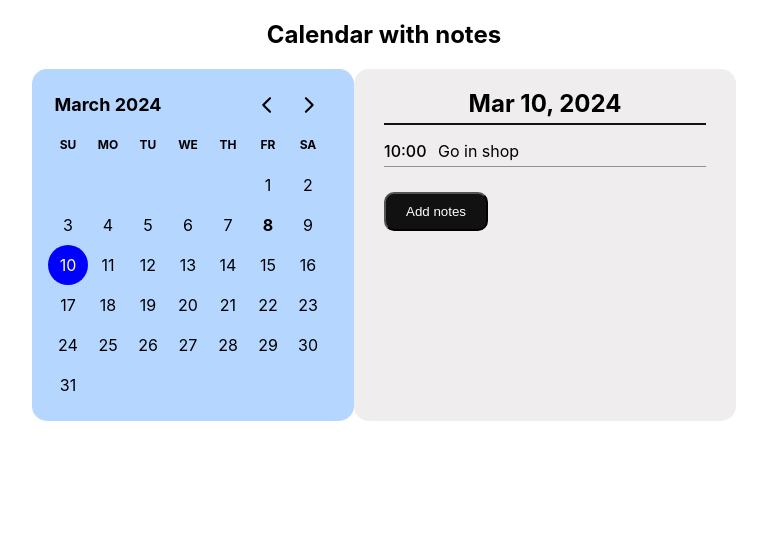
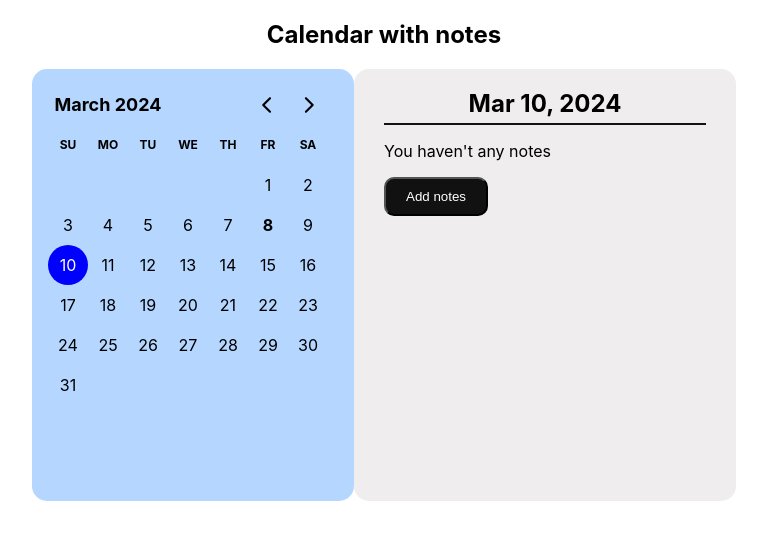
Before and after one commit to Vrnk03/ReactProjects, a React (Create React App) app: page / in a window 1280 px wide. Both pictures are taken after a click on the button "10". Shown: the top 540 px of the page, without its empty margins (256-1023 px from the left). Built offline with nearby package versions, Linux system fonts and the light colour scheme.

Commit message:
fix some bugs

```diff
--- a/src/components/NotesList.jsx
+++ b/src/components/NotesList.jsx
@@ -7,15 +7,15 @@ import { format } from "date-fns";
 function NotesList(props) {
   const [notes, setNotes] = useState([
     {
-      date: new Date(2024, 2, 8, 18, 0),
+      date: new Date(2024, 3, 8, 18, 0),
       text: "Go in restaran",
     },
     {
-      date: new Date(2024, 2, 8, 21, 0),
+      date: new Date(2024, 3, 8, 21, 0),
       text: "Go in clab",
     },
     {
-      date: new Date(2024, 2, 10, 10, 0),
+      date: new Date(2024, 3, 10, 10, 0),
       text: "Go in shop",
     },
   ]);
--- a/src/styles/noteList.css
+++ b/src/styles/noteList.css
@@ -1,6 +1,6 @@
 .notesList {
   width: 370px;
-  height: 312px;
+  height: 392px;
   overflow-y: auto;
   padding: 20px 30px;
   background-color: #efeded;
```
